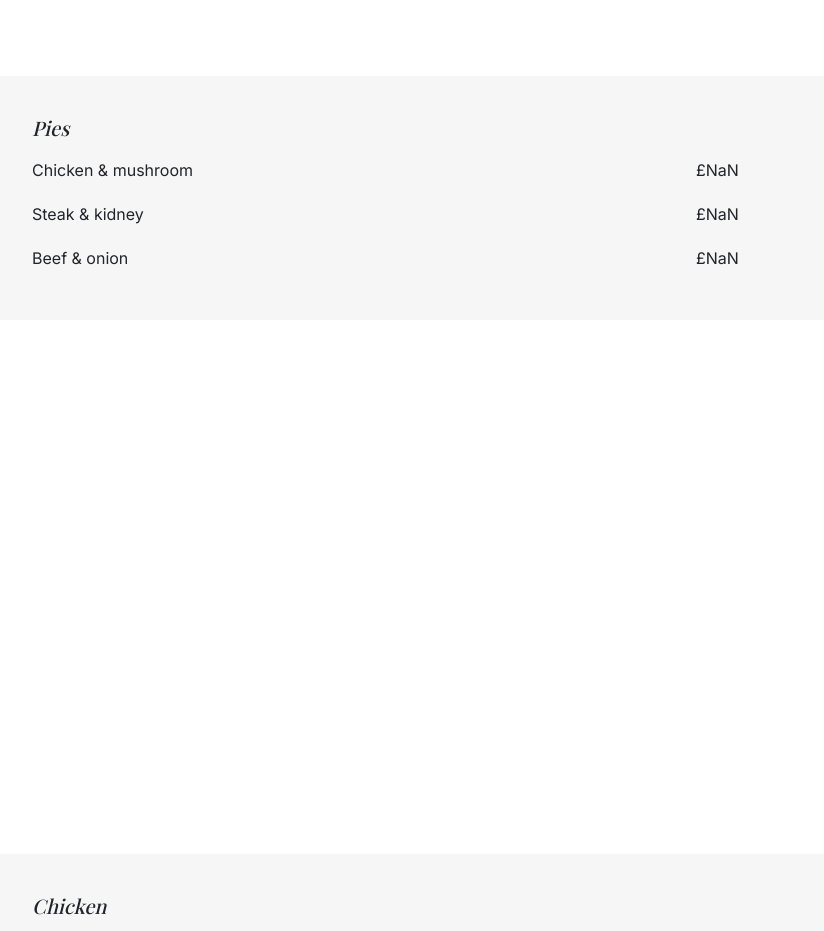
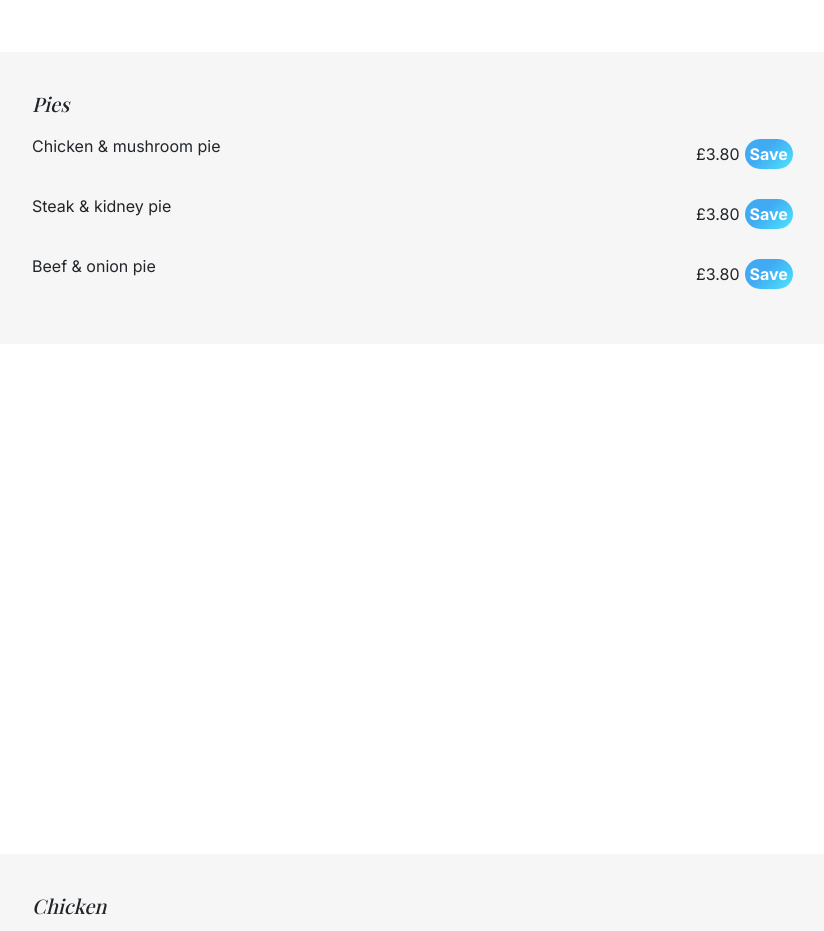
Before and after one commit to EvaSuper0115/fish-n-chips, a React (Create React App) app: page / in a window 1280 px wide. Shown: the part 7480-8411 px from the top of the page, without its empty margins (58-882 px from the left). Built offline with nearby package versions, Linux system fonts and the light colour scheme; a web font is replaced by a local one.

Commit message:
made Pie prices to variables

```diff
--- a/src/MenuPie.js
+++ b/src/MenuPie.js
@@ -1,15 +1,28 @@
 import React from "react";
 import MenuItemGrid from "./MenuItemGrid";
 export default function MenuPie(props) {
+  const piePrice = [{ price: 3.8 }];
   return (
     <div className="MenuPie" id={props.menuDetails.menuHref}>
       <div className="section-padding">
         <div className="menu-card">
           <h3 className="itallic-subHeading">{props.menuDetails.menuTitle}</h3>
 
-          <MenuItemGrid food="Chicken & mushroom" price={["£3.80"]} />
-          <MenuItemGrid food="Steak & kidney" price={["£3.80"]} />
-          <MenuItemGrid food="Beef & onion" price={["£3.80"]} />
+          <MenuItemGrid
+            food="Chicken & mushroom pie"
+            price={piePrice}
+            button={props.button}
+          />
+          <MenuItemGrid
+            food="Steak & kidney pie"
+            price={piePrice}
+            button={props.button}
+          />
+          <MenuItemGrid
+            food="Beef & onion pie"
+            price={piePrice}
+            button={props.button}
+          />
         </div>
       </div>
     </div>
```
